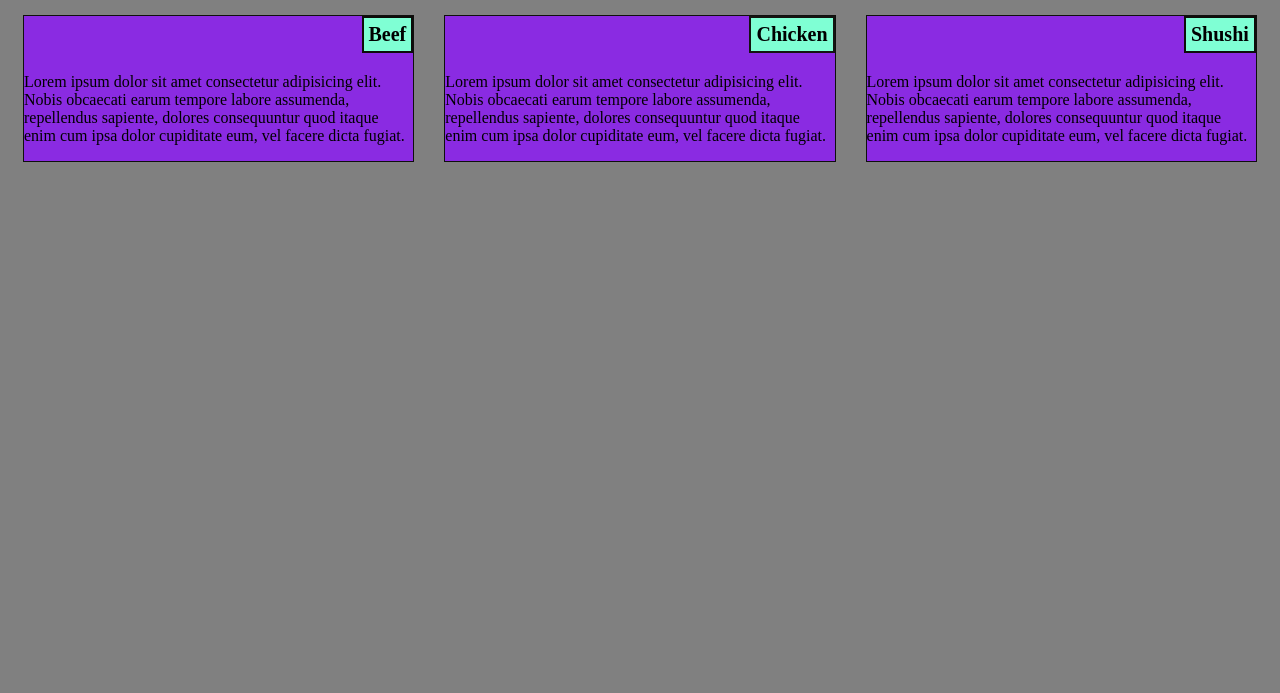
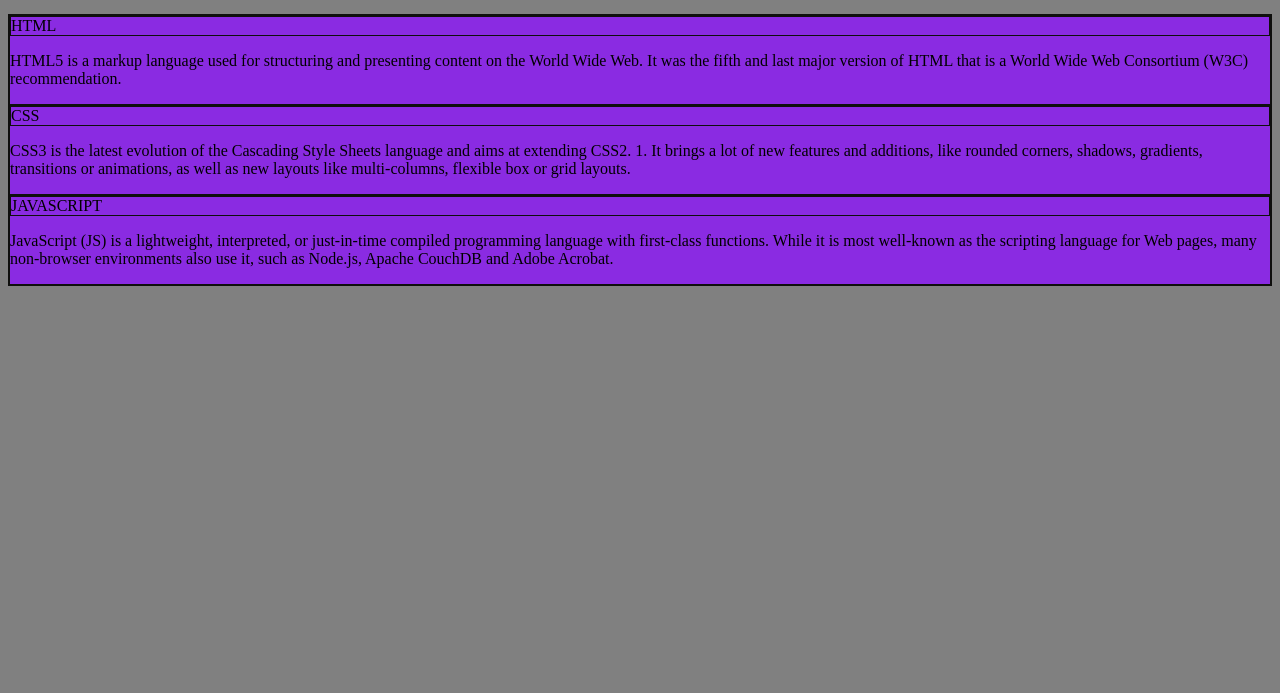
Before and after one commit to Xochman/cousera-test, a plain HTML site: page index.html in a window 1280 px wide. Shown: the part 107-800 px from the top of the page. Drawn offline with Linux system fonts and the light colour scheme.

Commit message:
Update index.html

```diff
--- a/index.html
+++ b/index.html
@@ -1,36 +1,34 @@
 <!DOCTYPE html>
-<html lang="en">
+<html>
     <head>
-    <meta charset="UTF-8">
-    <meta name="viewport" content="width=device-width, initial-scale=1.0">
+        <title>Coursera</title>
+        <meta http-equiv="Content-Type" content="text/html;charset=UTF-8">
         <link rel="stylesheet" href="style.css">
-    <title>module 2 solution
-    </title>
-
     </head>
     <body>
-    <h1>Our Menu</h1>
-    <section class="column-lg-4 column-md-6 column-sm-12">
-<div>
-    <p class="sub1">Beef</p>
-    <p class="content">Lorem
-        ipsum dolor sit amet consectetur adipisicing elit. Nobis obcaecati earum tempore labore assumenda, repellendus sapiente, dolores consequuntur quod
-        itaque enim cum ipsa dolor cupiditate eum, vel facere dicta fugiat.</p>
+        <header class="heading">
+            <h2><u>Basic Frontend languages</u></h2>
+        </header>
+        <br><br><br>
+        <div class="row">
+            <div class="menu-item col-lg-4 col-md-6 col-xs-12">
+                <div class="item-name-1"><span class="item-heading">HTML</span></div>
+                <p class="item-description">
+                    HTML5 is a markup language used for structuring and presenting content on the World Wide Web. It was the fifth and last major version of HTML that is a World Wide Web Consortium (W3C) recommendation.
+                </p>
             </div>
-    </section>
-    <section class="column-lg-4 column-md-6 column-sm-12">
-        <div>
-            <p class="sub2">Chicken</p>
-            <p class="content">Lorem ipsum dolor sit amet consectetur adipisicing elit. Nobis obcaecati earum tempore labore assumenda, repellendus sapiente, dolores consequuntur quod
-                itaque enim cum ipsa dolor cupiditate eum, vel facere dicta fugiat.</p>
+            <div class="menu-item col-lg-4 col-md-6 col-xs-12">
+                <div class="item-name-2"><span class="item-heading">CSS</span></div>
+                <p class="item-description">
+                    CSS3 is the latest evolution of the Cascading Style Sheets language and aims at extending CSS2. 1. It brings a lot of new features and additions, like rounded corners, shadows, gradients, transitions or animations, as well as new layouts like multi-columns, flexible box or grid layouts.
+                </p>
             </div>
-            </section>
-            <section class="column-lg-4 column-md-12 column-sm-12">
-                <div>
-                    <p class="sub3">Shushi</p>
-                    <p class="content">Lorem ipsum dolor sit amet consectetur adipisicing elit. Nobis obcaecati earum tempore labore assumenda, repellendus sapiente, dolores consequuntur quod
-                        itaque enim cum ipsa dolor cupiditate eum, vel facere dicta fugiat.</p>
+            <div class="menu-item col-lg-4 col-md-6 col-xs-12">
+                <div class="item-name-3"><span class="item-heading">JAVASCRIPT</span></div>
+                <p class="item-description">
+                    JavaScript (JS) is a lightweight, interpreted, or just-in-time compiled programming language with first-class functions. While it is most well-known as the scripting language for Web pages, many non-browser environments also use it, such as Node.js, Apache CouchDB and Adobe Acrobat.
+                </p>
             </div>
-                    </section>
+        </div>
     </body>
 </html>
```
Lines whose indentation alone changed are shown as unchanged.
